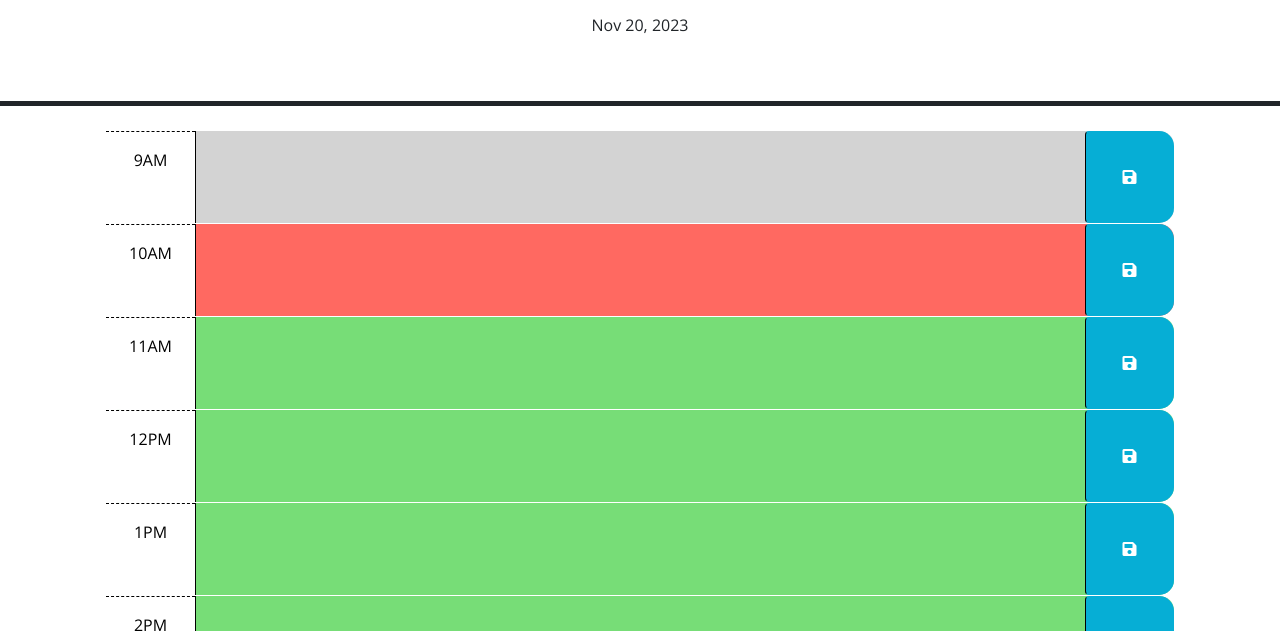
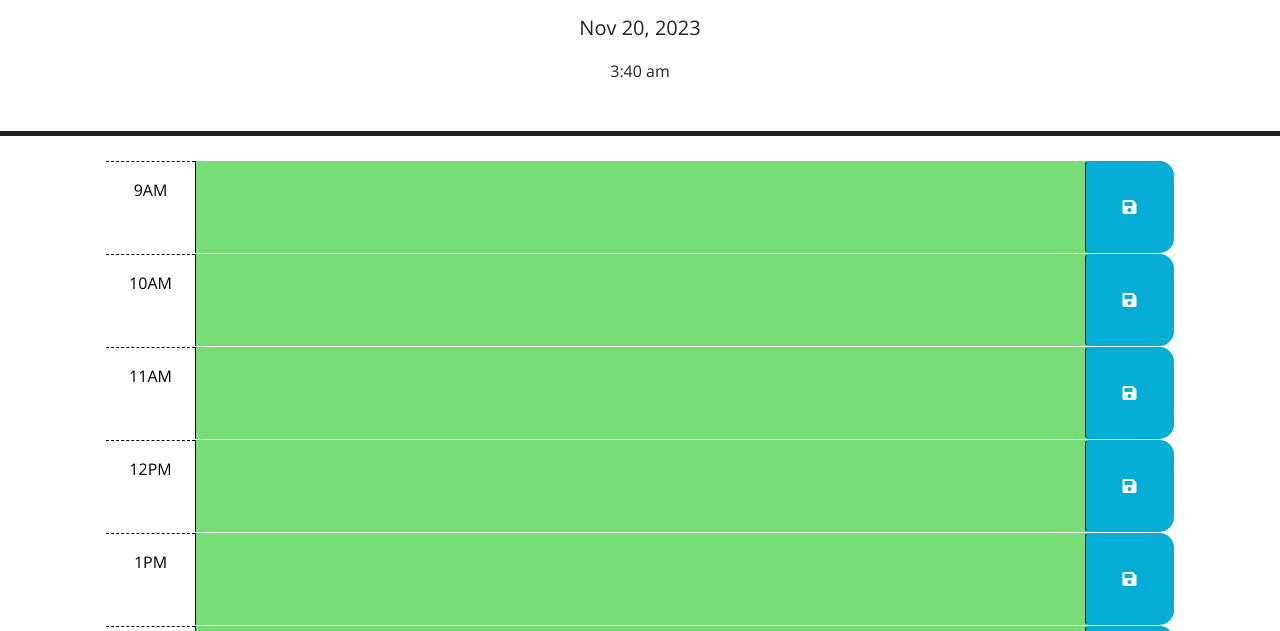
Before and after one commit to sirysiu/daily-planner, a plain HTML site: page index.html in a window 1280 px wide. Shown: the part 166-797 px from the top of the page. Drawn offline with nearby package versions, Linux system fonts and the light colour scheme.

Commit message:
added past, present, and future blocks

```diff
--- a/assets/script.js
+++ b/assets/script.js
@@ -6,9 +6,111 @@ $( ".saveBtn" ).on( "click", function() {
 } );
 
 var today = dayjs();
-$('#1a').text(today.format('MMM D, YYYY'));
+var moment = dayjs();
+$('#currentDay').text(today.format('MMM D, YYYY'))
+$('#time-digits').text(moment.format('h:mm'));
+$('#time-period').text(moment.format('a'));
 
-// $(function .on( ['save-btn'], ) {
+hour = parseInt(moment.format('H'));
+    var minutes = parseInt(moment.format('mm'));
+
+    // timeblocks
+    if (hour < 9){
+        $('.time-block').removeClass("present past").addClass("future");
+    }
+    if (hour > 16){
+        $('.time-block').removeClass("present future").addClass("past");
+    }
+    $( "div.time-block" ).each(function() {
+        var timeblockNum = parseInt($( this ).data("value"));
+        if (hour < timeblockNum){
+            $( this ).removeClass("past present").addClass("future");
+        }
+        if (hour == timeblockNum){
+            $( this ).removeClass("past future").addClass("present");
+        }
+        if (hour > timeblockNum){
+            $( this ).removeClass("present future").addClass("past");
+        }
+
+    });
+
+    var hour = {
+      hour9: {
+          time: "9AM - 10AM",
+          title: "",
+          description: ""
+      },
+      hour10: {
+          time: "10AM - 11AM",
+          title: "",
+          description: ""
+      },
+      hour11: {
+          time: "11AM - 12PM",
+          title: "",
+          description: ""
+      },
+      hour12: {
+          time: "12PM - 1PM",
+          title: "",
+          description: ""
+      },
+      hour1: {
+          time: "1PM - 2PM",
+          title: "",
+          description: ""
+      },
+      hour2: {
+          time: "2PM - 3PM",
+          title: "",
+          description: ""
+      },
+      hour3: {
+          time: "3PM - 4PM",
+          title: "",
+          description: ""
+      },
+      hour4: {
+          time: "4PM - 5PM",
+          title: "",
+          description: ""
+      }
+  };
+
+
+  // LOCAL STORAGE
+
+
+  var storageKey = localStorage.getItem("storageKey");
+  init();
+
+  function renderBlocks(){
+      $( "div.time-block" ).each(function() {
+          var timeblockNum = $( this ).attr("data-value");
+          console.log(timeblockNum);
+          console.log(this);
+          // clear old text (need when saving)
+          // $( this ).empty();
+          // add text to timeblocks
+          $( this ).append($("<h4 class='title'>"+hour["hour"+timeblockNum].title+"</h4>"));
+          $( this ).append($("<p class='description'>"+hour["hour"+timeblockNum].description+"</p>"));
+          if (hour["hour"+timeblockNum].title!==""||hour["hour"+timeblockNum].description!==""){
+              $( this ).removeClass("empty");
+          }
+      });
+  };
+
+  function init() {
+      // check if local storage has been used else get data from local storage
+      if(storageKey===null){
+          console.log("nothing in storage");
+      } else {
+          blocks = JSON.parse(localStorage.getItem("storageKey"));
+      }
+      // Render event text
+      renderBlocks();
+  };
   // TODO: Add a listener for click events on the save button. This code should
   // use the id in the containing time-block as a key to save the user input in
   // local storage. HINT: What does `this` reference in the click listener
--- a/index.html
+++ b/index.html
@@ -27,8 +27,10 @@
     <header class="p-5 mb-4 border-5 border-bottom border-dark text-center">
       <h1 class="display-3">Work Day Scheduler</h1>
       <p class="lead">A simple calendar app for scheduling your work day</p>
-      <p id="1a" class="answer"></p>
-      <p id="currentDay" class="lead"></p>
+       <p id="currentDay" class="lead"></p>
+      <p id="time-digits" class="d-inline"></p>
+      <p id="time-period" class="d-inline"></p>
+
     </header>
     <div class="container-lg px-5">
       <!-- Use class for "past", "present", and "future" to apply styles to the
```
